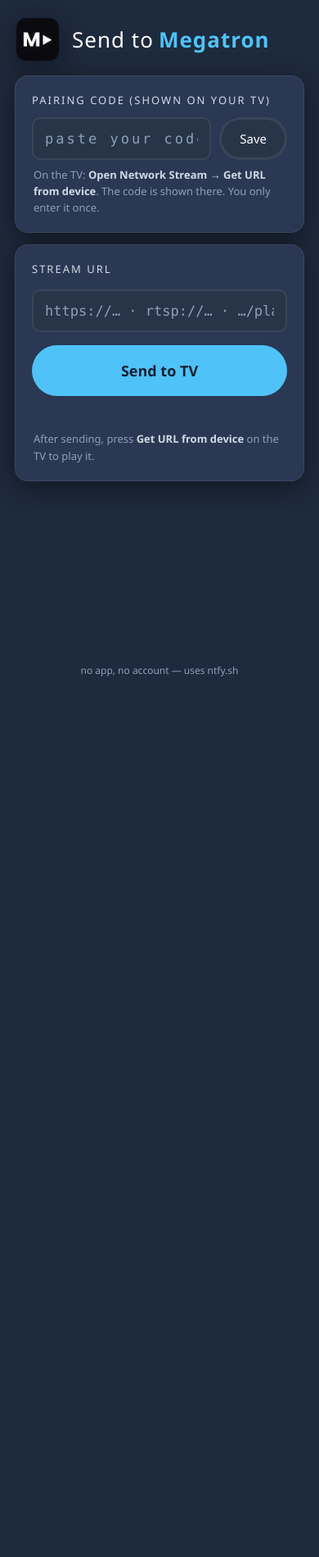
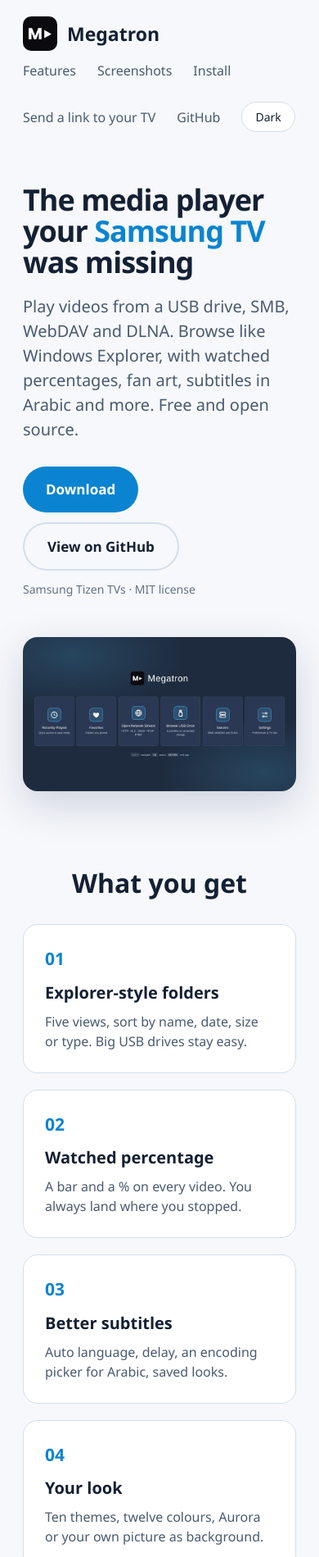
Before and after one commit to Megatro-nn/megatron-tizen-tv, a plain HTML site: page docs/index.html in a window 390 px wide. Shown: the top 1899 px of the page at 82% size. Before the commit the page ends 844 px from the top, so only its background shows below. Drawn offline with Linux system fonts and the light colour scheme.

Commit message:
Site: new homepage, send page moved to /send/, link to phone apps

```diff
--- a/docs/index.html
+++ b/docs/index.html
@@ -1,162 +1,107 @@
 <!DOCTYPE html>
-<html lang="en">
+<html lang="en" data-theme="light">
 <head>
 <meta charset="utf-8">
-<meta name="viewport" content="width=device-width, initial-scale=1, maximum-scale=1, viewport-fit=cover">
-<meta name="theme-color" content="#1e2a3d">
+<meta name="viewport" content="width=device-width, initial-scale=1">
+<title>Megatron: a media player for Samsung TVs</title>
+<meta name="description" content="Free, open source media player for Samsung Tizen TVs. USB, SMB, WebDAV and DLNA, with subtitles, fan art and themes.">
 <link rel="icon" href="icon.png">
-<title>Send URL to Megatron</title>
+<script>
+/* Old pairing QR codes opened this page with the code after #.
+   Send them on to the send page, code kept. */
+if (location.hash.length > 1) { location.replace('send/' + location.hash); }
+(function () {
+  var t = null;
+  try { t = localStorage.getItem('mg_theme'); } catch (e) {}
+  document.documentElement.setAttribute('data-theme', t === 'dark' ? 'dark' : 'light');
+})();
+</script>
 <style>
-  /* Palette + type lifted straight from the app (tizen-app/css/style.css) */
-  :root {
-    --bg:        #1e2a3d;
-    --bg-2:      #283549;
-    --bg-card:   #2a3854;
-    --bg-card-h: #3a4a6a;
-    --fg:        #ffffff;
-    --fg-mute:   #d0dae5;
-    --fg-dim:    #8da0b8;
-    --accent:    #4fc3f7;
-    --accent-2:  #81d4fa;
-    --accent-soft: rgba(79,195,247,.18);
-    --danger:    #ff6b6b;
-    --border:    rgba(255,255,255,.08);
-    --shadow:    0 8px 32px rgba(0,0,0,.45);
-    --r:         16px;
-    --r-sm:      10px;
-  }
-  * { box-sizing: border-box; -webkit-tap-highlight-color: transparent; }
-  html, body { margin: 0; min-height: 100%; }
-  body {
-    background: var(--bg);
-    color: var(--fg);
-    font-family: 'Segoe UI', 'Helvetica Neue', Helvetica, Arial, sans-serif;
-    display: flex; flex-direction: column; min-height: 100dvh;
-    padding: env(safe-area-inset-top) 18px calc(env(safe-area-inset-bottom) + 18px);
-  }
-  code, .mono { font-family: 'Consolas', ui-monospace, monospace; }
-
-  /* Brand header — icon top-left, wordmark beside it (matches app .brand) */
-  header { display: flex; align-items: center; gap: 16px; padding: 22px 2px 18px; }
-  .app-icon { width: 52px; height: 52px; border-radius: 12px; flex-shrink: 0; box-shadow: var(--shadow); }
-  header h1 { margin: 0; font-size: 26px; font-weight: 200; letter-spacing: 1px; color: var(--fg); }
-  header h1 span { color: var(--accent); font-weight: 600; margin-left: 6px; }
-
-  .card {
-    background: var(--bg-card); border: 1px solid var(--border);
-    border-radius: var(--r); box-shadow: var(--shadow);
-    padding: 20px; margin-bottom: 14px;
-  }
-  label {
-    display: block; font-size: 13px; color: var(--fg-mute);
-    text-transform: uppercase; letter-spacing: 2px; margin-bottom: 12px;
-  }
-  input {
-    width: 100%; background: var(--bg-2); border: 2px solid var(--border);
-    border-radius: var(--r-sm); color: var(--fg); padding: 14px; font-size: 17px;
-    transition: border-color .15s ease, background .15s ease;
-  }
-  input::placeholder { color: var(--fg-dim); }
-  input:focus { outline: none; border-color: var(--accent); background: var(--bg-card-h); }
-  #code { font-family: 'Consolas', monospace; letter-spacing: 3px; text-align: center; }
-  #url  { font-family: 'Consolas', monospace; margin-top: 4px; }
-
-  /* Pill buttons (matches app .btn) */
-  button {
-    font: inherit; cursor: pointer; border: 3px solid transparent;
-    border-radius: 999px; transition: background .15s ease, border-color .15s ease, transform .1s ease, box-shadow .15s ease;
-  }
-  button:active { transform: scale(.97); }
-  button:disabled { opacity: .45; }
-  .btn-primary {
-    width: 100%; margin-top: 16px; padding: 16px; font-size: 18px; font-weight: 600;
-    background: var(--accent); color: #102035;
-  }
-  .btn-primary:not(:disabled):active { background: var(--accent-2); box-shadow: 0 0 0 6px var(--accent-soft); }
-  .btn-ghost { background: var(--bg-2); color: var(--fg); border-color: var(--border); }
-
-  .row { display: flex; gap: 10px; align-items: stretch; }
-  .row .grow { flex: 1; min-width: 0; }
-  .savebtn { padding: 0 22px; font-size: 15px; }
-
-  #status { margin: 14px 2px 0; font-size: 14px; min-height: 20px; }
-  #status.ok  { color: var(--accent); }
-  #status.bad { color: var(--danger); }
-  .hint { color: var(--fg-dim); font-size: 13px; line-height: 1.55; margin: 8px 2px 0; }
-  .hint b { color: var(--fg-mute); font-weight: 600; }
-
-  footer { margin-top: auto; padding-top: 18px; text-align: center; color: var(--fg-dim); font-size: 12px; }
+:root{--bg:#f6f8fb;--fg:#142033;--mute:#4a5a70;--card:#ffffff;--line:#d5deea;--accent:#0a84d0;--on-accent:#ffffff;--band:#eaf0f7;--shadow:0 16px 50px rgba(20,40,70,.18)}
+[data-theme=dark]{--bg:#1e2a3d;--fg:#ffffff;--mute:#d0dae5;--card:#2a3854;--line:rgba(255,255,255,.12);--accent:#4fc3f7;--on-accent:#0b1a2a;--band:#18222f;--shadow:0 20px 60px rgba(0,0,0,.5)}
+*{box-sizing:border-box;margin:0}
+body{background:var(--bg);color:var(--fg);font-family:'Segoe UI','Helvetica Neue',Arial,sans-serif;line-height:1.5}
+a{color:inherit;text-decoration:none}
+.wrap{max-width:1180px;margin:0 auto;padding:0 28px}
+nav{display:flex;align-items:center;justify-content:space-between;padding:20px 0;flex-wrap:wrap;gap:12px}
+.brand{display:flex;align-items:center;gap:12px;font-size:23px;font-weight:700}.brand img{width:42px;height:42px;border-radius:10px}
+.links{display:flex;align-items:center;gap:26px;font-size:16px;color:var(--mute);flex-wrap:wrap}
+.links a:hover{color:var(--fg)}
+#theme{background:var(--card);color:var(--fg);border:1px solid var(--line);border-radius:30px;padding:8px 16px;font-size:14px;cursor:pointer;font-family:inherit}
+.hero{display:flex;gap:48px;align-items:center;padding:44px 0 64px;flex-wrap:wrap}
+.hero .t{flex:1 1 420px}
+h1{font-size:clamp(36px,5vw,58px);line-height:1.06;font-weight:800;letter-spacing:-1px}h1 span{color:var(--accent)}
+.hero p{color:var(--mute);font-size:20px;margin:20px 0 30px}
+.btn{display:inline-block;padding:15px 28px;border-radius:40px;font-size:17px;font-weight:600;margin:0 12px 12px 0}
+.p{background:var(--accent);color:var(--on-accent)}.s{border:2px solid var(--line);color:var(--fg)}
+.small{color:var(--mute);font-size:14px;opacity:.85}
+.hero img{flex:1 1 440px;max-width:600px;width:100%;border-radius:18px;box-shadow:var(--shadow)}
+h2{font-size:32px;text-align:center;padding:24px 0 26px}
+.grid{display:grid;grid-template-columns:repeat(auto-fit,minmax(300px,1fr));gap:20px}
+.c{background:var(--card);border:1px solid var(--line);border-radius:18px;padding:26px}
+.c i{display:block;font-style:normal;color:var(--accent);font-weight:700;font-size:21px}
+.c b{display:block;font-size:20px;margin:10px 0 8px}.c span{color:var(--mute);font-size:16px}
+.shots{display:grid;grid-template-columns:repeat(auto-fit,minmax(300px,1fr));gap:20px;padding:48px 0}
+.shots img{width:100%;border-radius:14px;box-shadow:var(--shadow)}
+.steps{background:var(--card);border:1px solid var(--line);border-radius:18px;padding:28px 32px;color:var(--mute);font-size:17px}
+.steps ol{padding-left:22px}.steps li{margin:8px 0}.steps b{color:var(--fg)}
+.send{display:flex;gap:30px;align-items:center;justify-content:space-between;flex-wrap:wrap;margin:48px 0 20px;padding:30px 32px;border-radius:18px;background:var(--band)}
+.send b{font-size:22px}.send span{display:block;color:var(--mute);margin-top:4px}
+footer{background:var(--band);margin-top:50px;padding:34px 0;color:var(--mute);font-size:15px}
+footer .wrap{display:flex;justify-content:space-between;gap:20px;flex-wrap:wrap;align-items:center}
+footer b{color:var(--fg)}.k{background:var(--accent);color:var(--on-accent);padding:11px 22px;border-radius:30px;font-weight:700}
 </style>
 </head>
 <body>
-  <header>
-    <img class="app-icon" src="icon.png" alt="Megatron">
-    <h1>Send to<span>Megatron</span></h1>
-  </header>
-
-  <section class="card">
-    <label for="code">Pairing code (shown on your TV)</label>
-    <div class="row">
-      <div class="grow">
-        <input id="code" inputmode="text" autocomplete="off" spellcheck="false" placeholder="paste your code">
-      </div>
-      <button class="btn-ghost savebtn" id="savecode" type="button">Save</button>
-    </div>
-    <p class="hint">On the TV: <b>Open Network Stream &rarr; Get URL from device</b>. The code is shown there. You only enter it once.</p>
-  </section>
-
-  <section class="card">
-    <label for="url">Stream URL</label>
-    <input id="url" type="url" inputmode="url" autocomplete="off" spellcheck="false"
-           placeholder="https://&hellip; &middot; rtsp://&hellip; &middot; &hellip;/playlist.m3u8">
-    <button class="btn-primary" id="send" type="button">Send to TV</button>
-    <p id="status"></p>
-    <p class="hint">After sending, press <b>Get URL from device</b> on the TV to play it.</p>
-  </section>
-
-  <footer>no app, no account &mdash; uses ntfy.sh</footer>
-
+<div class="wrap">
+<nav>
+  <a class="brand" href="./"><img src="icon.png" alt="">Megatron</a>
+  <div class="links"><a href="#features">Features</a><a href="#screens">Screenshots</a><a href="#install">Install</a><a href="send/">Send a link to your TV</a><a href="https://github.com/Megatro-nn/megatron-tizen-tv">GitHub</a><button id="theme" type="button" aria-label="Switch light or dark">Dark</button></div>
+</nav>
+<section class="hero">
+  <div class="t">
+    <h1>The media player your <span>Samsung TV</span> was missing</h1>
+    <p>Play videos from a USB drive, SMB, WebDAV and DLNA. Browse like Windows Explorer, with watched percentages, fan art, subtitles in Arabic and more. Free and open source.</p>
+    <a class="btn p" href="https://github.com/Megatro-nn/megatron-tizen-tv/releases/latest">Download</a><a class="btn s" href="https://github.com/Megatro-nn/megatron-tizen-tv">View on GitHub</a>
+    <div class="small">Samsung Tizen TVs &middot; MIT license</div>
+  </div>
+  <img src="screenshots/home-aurora.jpg" alt="Megatron home screen on a TV">
+</section>
+<h2 id="features">What you get</h2>
+<div class="grid">
+  <div class="c"><i>01</i><b>Explorer-style folders</b><span>Five views, sort by name, date, size or type. Big USB drives stay easy.</span></div>
+  <div class="c"><i>02</i><b>Watched percentage</b><span>A bar and a % on every video. You always land where you stopped.</span></div>
+  <div class="c"><i>03</i><b>Better subtitles</b><span>Auto language, delay, an encoding picker for Arabic, saved looks.</span></div>
+  <div class="c"><i>04</i><b>Your look</b><span>Ten themes, twelve colours, Aurora or your own picture as background.</span></div>
+  <div class="c"><i>05</i><b>Send from your phone</b><span>Paste a link on your phone, press one button on the TV.</span></div>
+  <div class="c"><i>06</i><b>You decide the network</b><span>Allow everything, only your servers, or nothing at all.</span></div>
+</div>
+<div class="shots" id="screens">
+  <img src="screenshots/browse-fanart-progress.jpg" alt="Large icons with watched percentages and fan art">
+  <img src="screenshots/player-bar.jpg" alt="Player bar">
+  <img src="screenshots/theme-midnight-tiles.jpg" alt="Midnight theme, Tiles view">
+</div>
+<h2 id="install">Install on your TV</h2>
+<div class="steps"><ol>
+  <li>Turn on Developer Mode on the TV and install <b>Apps2Samsung</b>.</li>
+  <li>In Apps2Samsung open <b>Settings, Installing, Your sources</b> and add <b>https://github.com/Megatro-nn/megatron-tizen-tv</b>.</li>
+  <li>Install Megatron from the list. It also lists in the main catalog once it is accepted there.</li>
+</ol></div>
+<div class="send"><div><b>Send a link to your TV</b><span>Paste a stream link on your phone and pull it on the TV with one button. No account.</span></div><a class="btn p" style="margin:0" href="send/">Open the send page</a></div>
+<div class="send"><div><b>Phone apps</b><span>Android app and iOS app (sideload) to send links to your TV, with share-sheet support.</span></div><a class="btn p" style="margin:0" href="https://github.com/Megatro-nn/megatrontizentv-send-to">Get the apps</a></div>
+</div>
+<footer><div class="wrap"><div><b>Megatron</b> is a fork of <b><a href="https://github.com/PatrickSt1991/tessel-tizen-tv">Tessel</a></b> by Patrick (@PatrickSt1991), MIT license.<br>Made by Megatro-nn. Not affiliated with Samsung.</div><a class="k" href="https://ko-fi.com/megatronazx">Support on Ko-fi</a></div></footer>
 <script>
 (function () {
-  'use strict';
-  var $ = function (id) { return document.getElementById(id); };
-  var NTFY = 'https://ntfy.sh';
-  var LS_CODE = 'vlctv_drop_code';
-
-  var fromHash = (location.hash || '').replace('#', '').trim();
-  var saved = '';
-  try { saved = localStorage.getItem(LS_CODE) || ''; } catch (e) {}
-  var initial = fromHash || saved;
-  if (initial) $('code').value = initial;
-
-  function persist(code) { try { localStorage.setItem(LS_CODE, code); } catch (e) {} }
-  function setStatus(text, kind) { var el = $('status'); el.textContent = text || ''; el.className = kind || ''; }
-
-  $('savecode').addEventListener('click', function () {
-    var c = ($('code').value || '').trim();
-    if (!c) { $('code').focus(); return; }
-    persist(c); setStatus('Code saved', 'ok');
+  var b = document.getElementById('theme'), root = document.documentElement;
+  function label() { b.textContent = root.getAttribute('data-theme') === 'dark' ? 'Light' : 'Dark'; }
+  b.addEventListener('click', function () {
+    var n = root.getAttribute('data-theme') === 'dark' ? 'light' : 'dark';
+    root.setAttribute('data-theme', n);
+    try { localStorage.setItem('mg_theme', n); } catch (e) {}
+    label();
   });
-
-  function send() {
-    var code = ($('code').value || '').trim();
-    var url  = ($('url').value || '').trim();
-    if (!code) { setStatus('Enter the pairing code first', 'bad'); $('code').focus(); return; }
-    if (!url)  { setStatus('Paste a URL first', 'bad'); $('url').focus(); return; }
-    persist(code); setStatus('Sending\u2026', ''); $('send').disabled = true;
-    fetch(NTFY + '/' + encodeURIComponent('megatron-' + code), {
-      method: 'POST', body: url, headers: { 'Title': 'Megatron URL' }
-    })
-    .then(function (r) { if (!r.ok) throw new Error('HTTP ' + r.status);
-      setStatus('Sent \u2014 now press \u201CGet URL from device\u201D on the TV', 'ok'); })
-    .catch(function (e) { setStatus('Failed to send (' + e.message + ')', 'bad'); })
-    .then(function () { $('send').disabled = false; });
-  }
-  $('send').addEventListener('click', send);
-  $('url').addEventListener('keydown', function (e) { if (e.key === 'Enter') send(); });
-
-  var qUrl = new URLSearchParams(location.search).get('url');
-  if (qUrl) $('url').value = qUrl;
+  label();
 })();
 </script>
 </body>
```
Also changed, not shown: docs/send/index.html (added, +163 -0 lines), 1 other file.
